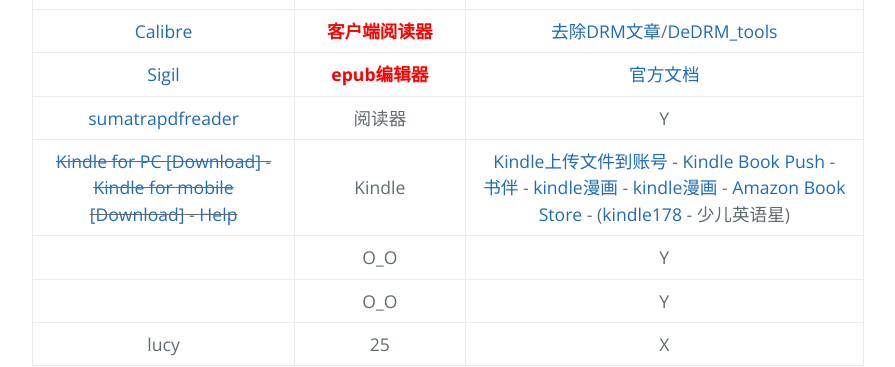
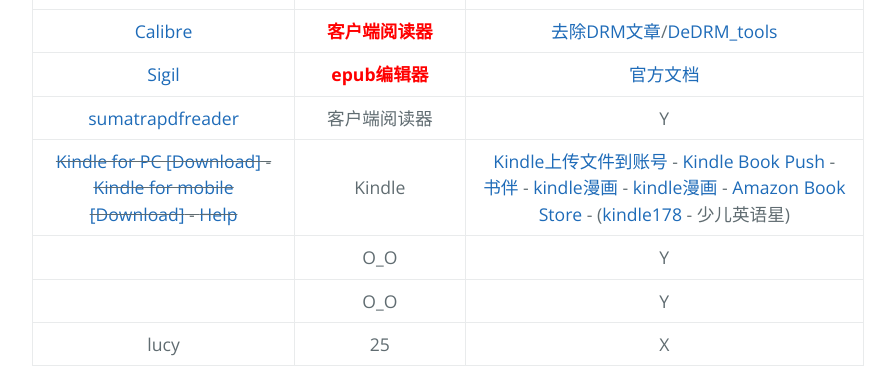
Before and after one commit to AmbroseRen/test, a Jekyll site: the page built from Library/ViewTools.md, in a window 1280 px wide. Shown: the part 639-1006 px from the top of the page, without its empty margins (192-1087 px from the left). Built offline with Jekyll 4.4.1, drawn with Linux system fonts in a browser that asks for light colours; our own code applies the rules of GitHub Pages for plain Markdown files; the repository's description, which GitHub fills in, is left out.

Commit message:
Update ViewTools.md

```diff
--- a/Library/ViewTools.md
+++ b/Library/ViewTools.md
@@ -15,7 +15,7 @@
 | [mobiviewer](https://imclient.herokuapp.com/mobiviewer/) | <font color="#ff0000"><b>mobi在线阅读器</b></font> | Y |
 | [Calibre](https://calibre-ebook.com/) | <font color="#ff0000"><b>客户端阅读器</b></font> | [去除DRM文章](https://thatinterpreter.net/kindle-drm/)/[DeDRM_tools](https://github.com/apprenticeharper/DeDRM_tools/releases) |
 | [Sigil](https://github.com/Sigil-Ebook/Sigil/releases) | <font color="#ff0000"><b>epub编辑器</b></font> | [官方文档](https://sigil-ebook.com/) |
-| [sumatrapdfreader](https://www.sumatrapdfreader.org/download-free-pdf-viewer) | 阅读器 | Y |
+| [sumatrapdfreader](https://www.sumatrapdfreader.org/download-free-pdf-viewer) | 客户端阅读器 | Y |
 | ~~[Kindle for PC [Download]](https://www.amazon.com/Amazon-Digital-Services-LLC-Download/dp/B00UB76290) - [Kindle for mobile [Download]](https://www.amazon.com/b?ie=UTF8&node=16571048011) - [Help](https://www.amazon.com/gp/help/customer/display.html?nodeId=GZSM7D8A85WKPYYD)~~| Kindle | [Kindle上传文件到账号](https://www.amazon.com/gp/sendtokindle) - [Kindle Book Push](https://book.einverne.info/) - [书伴](https://bookfere.com/ebook) - [kindle漫画](http://www.kindlecomic.net/) - [kindle漫画](http://vol.moe/) - [Amazon Book Store](https://www.amazon.cn/b?ie=UTF8&node=1987669071) - ([kindle178](http://www.kindle178.com/) - 少儿英语星) |
 | []() | O_O | Y |
 | []() | O_O | Y |
```
